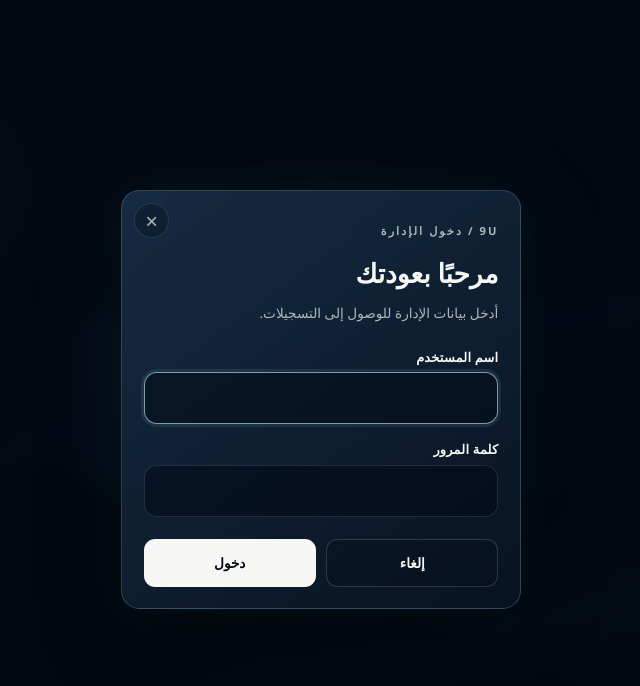
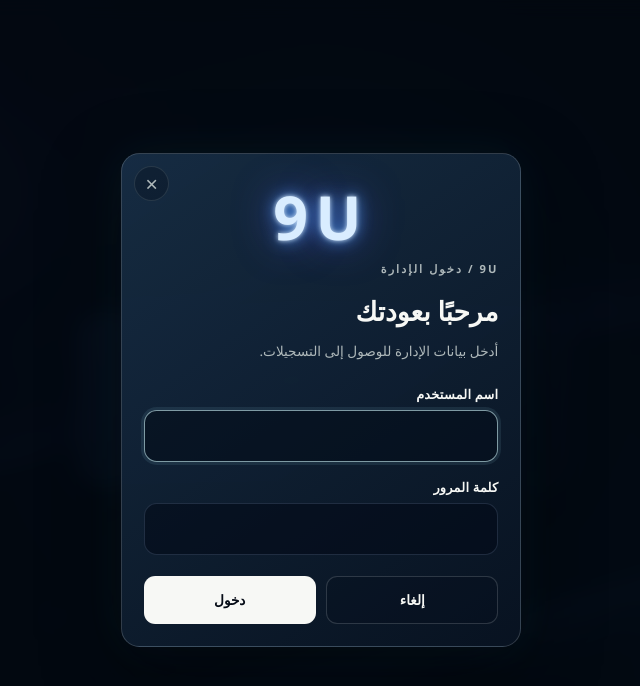
Before and after one commit to zidanhesham496-web/9U, a Next.js app: page /admin in a window 1280 px wide. Shown: the top 686 px of the page, without its empty margins (358-998 px from the left). Built offline with nearby package versions, Linux system fonts and the light colour scheme; no server answers.

Commit message:
Add delete registration feature and neon 9U title

```diff
--- a/components/AdminDashboard.tsx
+++ b/components/AdminDashboard.tsx
@@ -239,10 +239,18 @@ export function AdminDashboard() {
                       <button
                         className="admin-delete"
                         type="button"
+                        aria-label={`حذف تسجيل ${registration.name}`}
+                        title="حذف التسجيل"
                         disabled={deletingId === registration.id}
                         onClick={() => void handleDelete(registration)}
                       >
-                        {deletingId === registration.id ? "جارٍ الحذف..." : "حذف"}
+                        {deletingId === registration.id ? (
+                          <span className="admin-delete-loading" aria-hidden="true">...</span>
+                        ) : (
+                          <svg aria-hidden="true" viewBox="0 0 24 24" fill="none">
+                            <path d="M4 7h16M10 11v6M14 11v6M6.5 7l.7 12h9.6l.7-12M9 7l1-3h4l1 3" />
+                          </svg>
+                        )}
                       </button>
                     </td>
                   </tr>
--- a/components/AdminLoginModal.tsx
+++ b/components/AdminLoginModal.tsx
@@ -47,6 +47,7 @@ export function AdminLoginModal({ open, onClose, onSuccess }: AdminLoginModalPro
         <button className="auth-modal-close" type="button" aria-label="إغلاق" onClick={onClose}>
           <span aria-hidden="true">×</span>
         </button>
+        <div className="auth-brand" aria-label="9U">9U</div>
         <p className="eyebrow">9U / دخول الإدارة</p>
         <h2 id="admin-login-title">مرحبًا بعودتك</h2>
         <p className="auth-modal-copy">أدخل بيانات الإدارة للوصول إلى التسجيلات.</p>
--- a/styles/globals.css
+++ b/styles/globals.css
@@ -164,6 +164,19 @@ body {
   color: var(--ivory-50);
   font-size: 1.65rem;
   font-weight: 600;
+}
+
+.auth-brand {
+  margin: 0.25rem 0 1rem;
+  color: #d9edff;
+  font-family: "Avenir Next", "Segoe UI", sans-serif;
+  font-size: clamp(2.6rem, 12vw, 3.8rem);
+  font-weight: 800;
+  letter-spacing: 0.12em;
+  line-height: 0.9;
+  text-align: center;
+  text-shadow: 0 0 0.35rem rgba(217, 237, 255, 0.95),
+    0 0 1rem rgba(82, 164, 255, 0.86), 0 0 2.5rem rgba(91, 90, 255, 0.7);
 }
 
 .auth-modal-copy {
@@ -386,8 +399,11 @@ html[dir="rtl"] .field-select {
 }
 
 .admin-delete {
-  min-width: 3.8rem;
-  padding: 0.4rem 0.65rem;
+  display: inline-grid;
+  width: 2.35rem;
+  height: 2.35rem;
+  padding: 0;
+  place-items: center;
   border: 1px solid rgba(232, 171, 171, 0.32);
   border-radius: 0.55rem;
   cursor: pointer;
@@ -397,6 +413,20 @@ html[dir="rtl"] .field-select {
   font-size: 0.72rem;
   font-weight: 700;
   transition: background-color 180ms ease, border-color 180ms ease, transform 180ms ease;
+}
+
+.admin-delete svg {
+  width: 1.15rem;
+  height: 1.15rem;
+  stroke: currentColor;
+  stroke-linecap: round;
+  stroke-linejoin: round;
+  stroke-width: 1.6;
+}
+
+.admin-delete-loading {
+  font-size: 0.85rem;
+  letter-spacing: 0.08em;
 }
 
 .admin-delete:hover {
```
